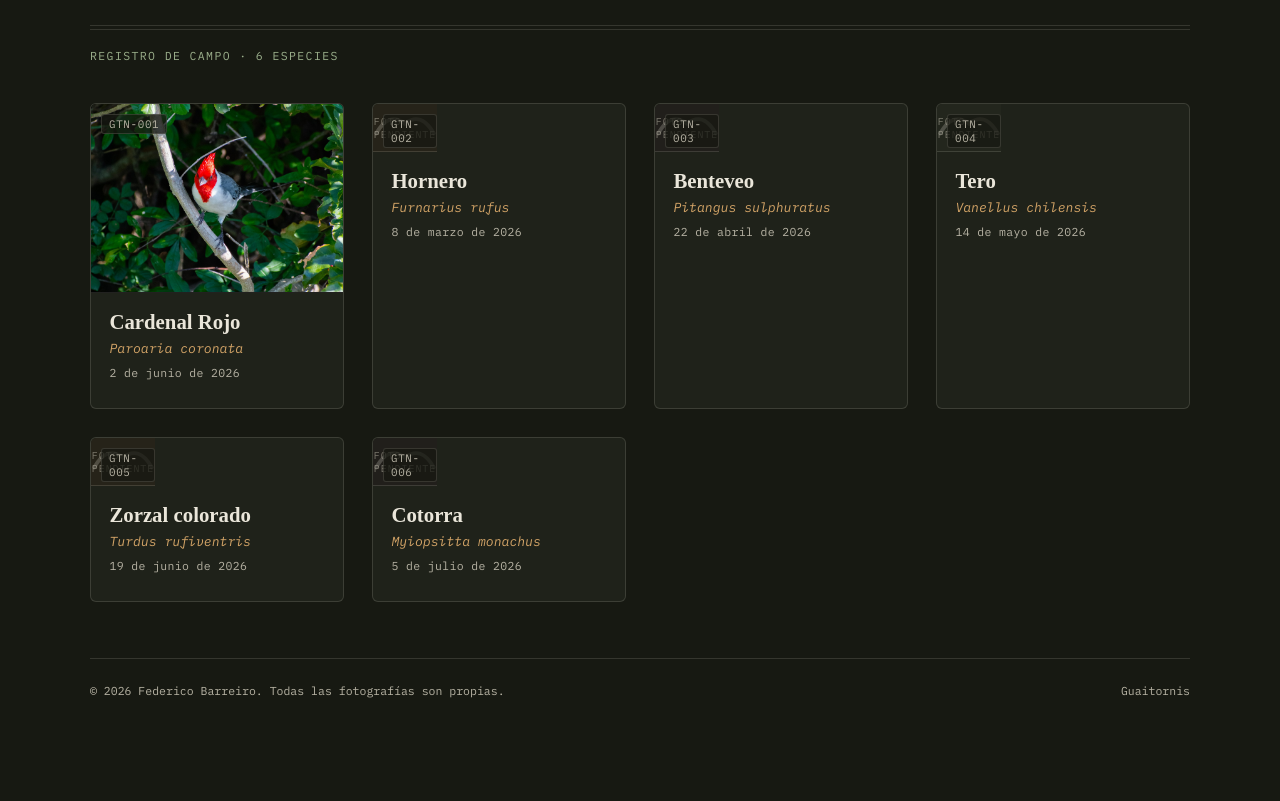
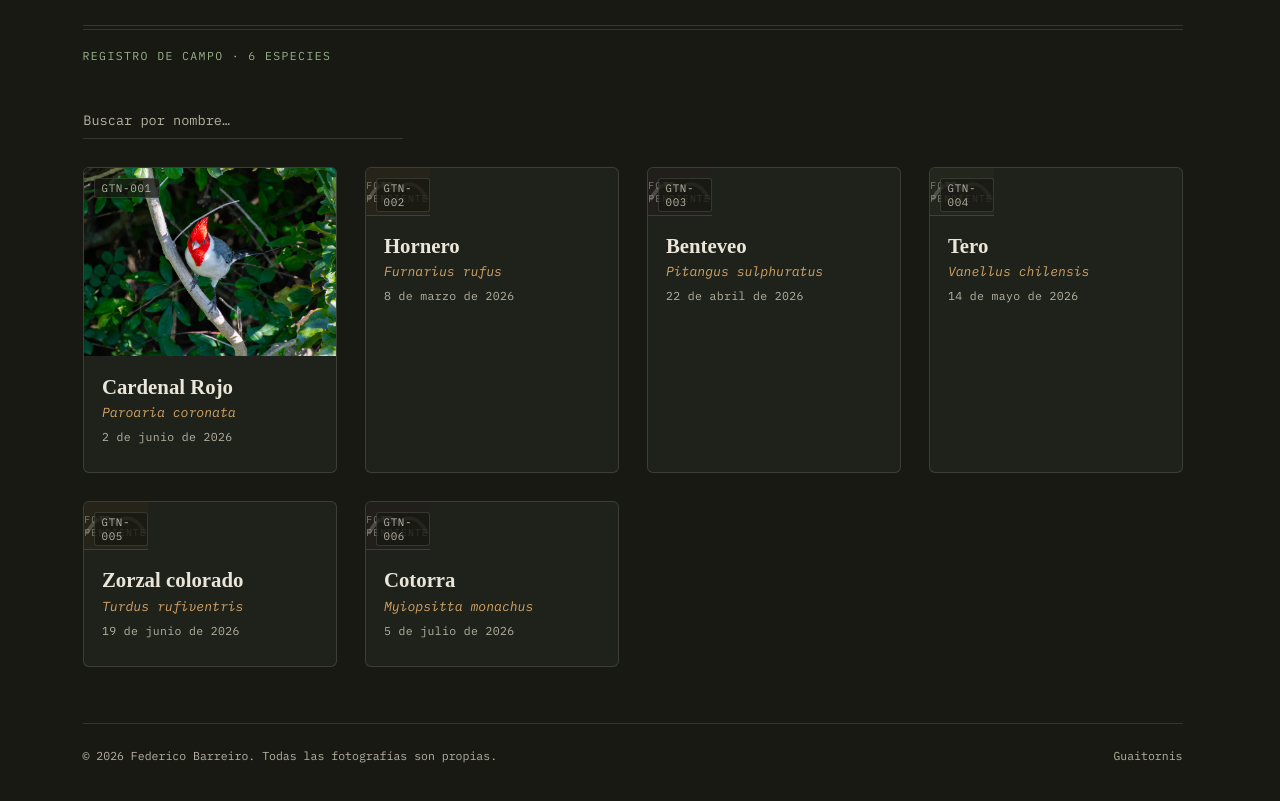
Before and after one commit to barguait/guaitornis, a plain HTML site: page index.html in a window 1280 px wide. Shown: the part 129-930 px from the top of the page. Before the commit the page ends 891 px from the top, so only its background shows below. Drawn offline with nearby package versions, Linux system fonts and the light colour scheme; a web font is replaced by a local one.

Commit message:
Update index.html
Buscador

```diff
--- a/index.html
+++ b/index.html
@@ -28,6 +28,7 @@
     background:var(--paper);
     color:var(--ink);
     font-family:'Work Sans', sans-serif;
+    scrollbar-gutter: stable;
   }
 
   body{
@@ -88,6 +89,39 @@
     letter-spacing: 0.12em;
     text-transform: uppercase;
     color: var(--moss);
+  }
+
+  /* ---------- Buscador ---------- */
+
+  .search-row{
+    margin: 0;
+  }
+
+  .search-input{
+    display:block;
+    width: 100%;
+    max-width: 320px;
+    background: transparent;
+    border: none;
+    border-bottom: 1px solid var(--line);
+    color: var(--ink);
+    font-family: 'IBM Plex Mono', monospace;
+    font-size: 0.85rem;
+    padding: 0.55rem 0.05rem;
+    outline: none;
+    transition: border-color 0.2s ease;
+  }
+
+  .search-input::placeholder{
+    color: var(--ink-soft);
+  }
+
+  .search-input:focus{
+    border-color: var(--moss);
+  }
+
+  .search-input::-webkit-search-cancel-button{
+    filter: invert(0.7);
   }
 
   /* ---------- Grid ---------- */
@@ -389,6 +423,9 @@
   </header>
 
   <main>
+    <div class="search-row">
+      <input type="search" id="searchInput" class="search-input" placeholder="Buscar por nombre…" aria-label="Buscar aves por nombre local o científico">
+    </div>
     <div class="grid" id="grid"></div>
   </main>
 
@@ -487,27 +524,47 @@
 
   let currentAves = [];
 
+  function normalizar(str){
+    return (str || '').toString().normalize('NFD').replace(/[\u0300-\u036f]/g, '').toLowerCase();
+  }
+
+  function renderGrid(especies){
+    const grid = document.getElementById('grid');
+    grid.innerHTML = '';
+
+    if(especies.length === 0){
+      const empty = document.createElement('p');
+      empty.className = 'empty-state';
+      empty.textContent = currentAves.length === 0
+        ? 'Todavía no hay especies cargadas. Agregá la primera desde /admin.'
+        : 'No se encontraron aves con ese nombre.';
+      grid.appendChild(empty);
+    } else {
+      especies.forEach((ave) => {
+        const originalIndex = currentAves.indexOf(ave);
+        grid.appendChild(crearTarjeta(ave, originalIndex));
+      });
+    }
+  }
+
+  function filtrarAves(query){
+    const q = normalizar(query).trim();
+    if(!q) return currentAves;
+    return currentAves.filter(ave =>
+      normalizar(ave.nombre_local).includes(q) || normalizar(ave.nombre_cientifico).includes(q)
+    );
+  }
+
   async function cargarAves(){
     const grid = document.getElementById('grid');
     try{
       const res = await fetch('content/aves.json', { cache: 'no-store' });
       if(!res.ok) throw new Error('No se encontró content/aves.json');
       const data = await res.json();
-      const especies = Array.isArray(data.especies) ? data.especies : [];
-      currentAves = especies;
+      currentAves = Array.isArray(data.especies) ? data.especies : [];
 
-      grid.innerHTML = '';
-
-      if(especies.length === 0){
-        const empty = document.createElement('p');
-        empty.className = 'empty-state';
-        empty.textContent = 'Todavía no hay especies cargadas. Agregá la primera desde /admin.';
-        grid.appendChild(empty);
-      } else {
-        especies.forEach((ave, i) => grid.appendChild(crearTarjeta(ave, i)));
-      }
-
-      document.querySelector('.count').textContent = especies.length;
+      renderGrid(currentAves);
+      document.querySelector('.count').textContent = currentAves.length;
     } catch(err){
       grid.innerHTML = '<p class="empty-state">No se pudo cargar el catálogo de aves.</p>';
       console.error(err);
@@ -515,6 +572,11 @@
   }
 
   cargarAves();
+
+  const searchInput = document.getElementById('searchInput');
+  searchInput.addEventListener('input', () => {
+    renderGrid(filtrarAves(searchInput.value));
+  });
 
   const modalOverlay = document.getElementById('modalOverlay');
   const modalClose = document.getElementById('modalClose');
```
